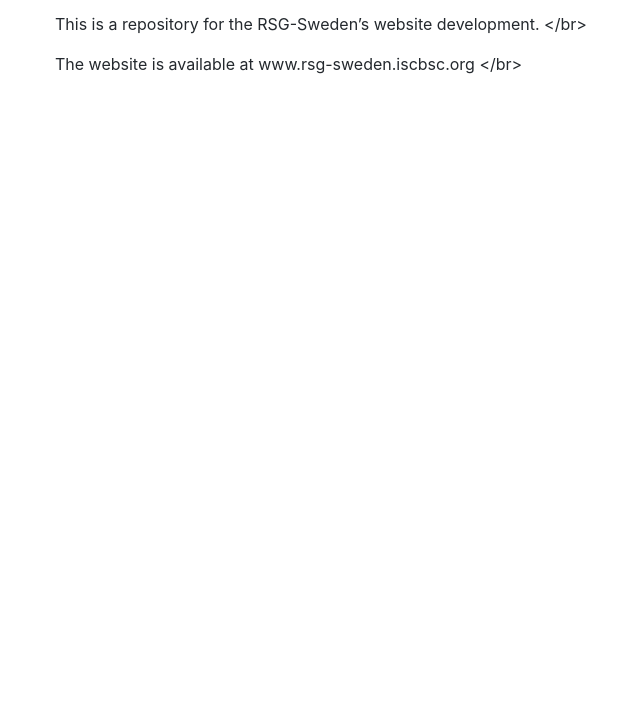
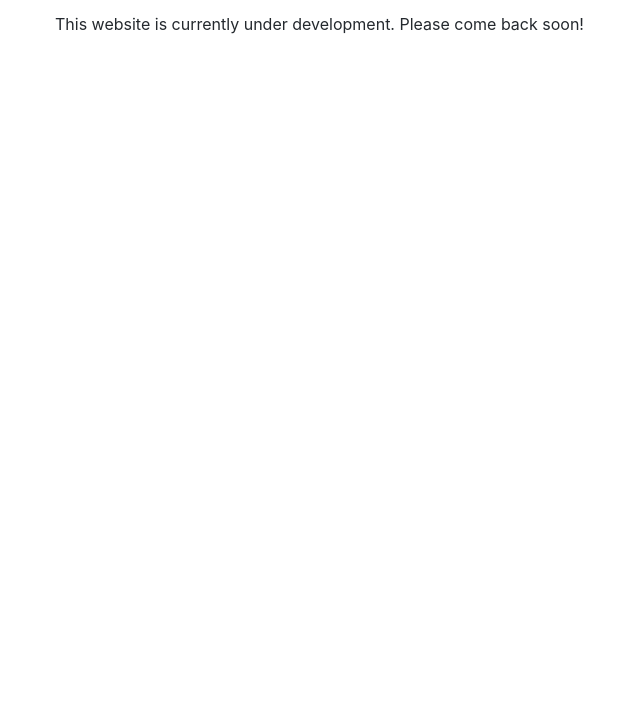
Before and after one commit to Nazeeefa/RSG-Sweden, a plain HTML site: page _site/index.html in a window 1280 px wide. Shown: the part 87-800 px from the top of the page, without its empty margins (95-735 px from the left). Drawn offline with Linux system fonts and the light colour scheme.

Commit message:
Update index.html

```diff
--- a/_site/index.html
+++ b/_site/index.html
@@ -23,9 +23,7 @@
 
       <h1 id="rsg-sweden">RSG-Sweden</h1>
 
-<p>This is a repository for the RSG-Sweden’s website development. &lt;/br&gt;</p>
-
-<p>The website is available at www.rsg-sweden.iscbsc.org &lt;/br&gt;</p>
+<p>This website is currently under development. Please come back soon! </p>
 
 
 
```
